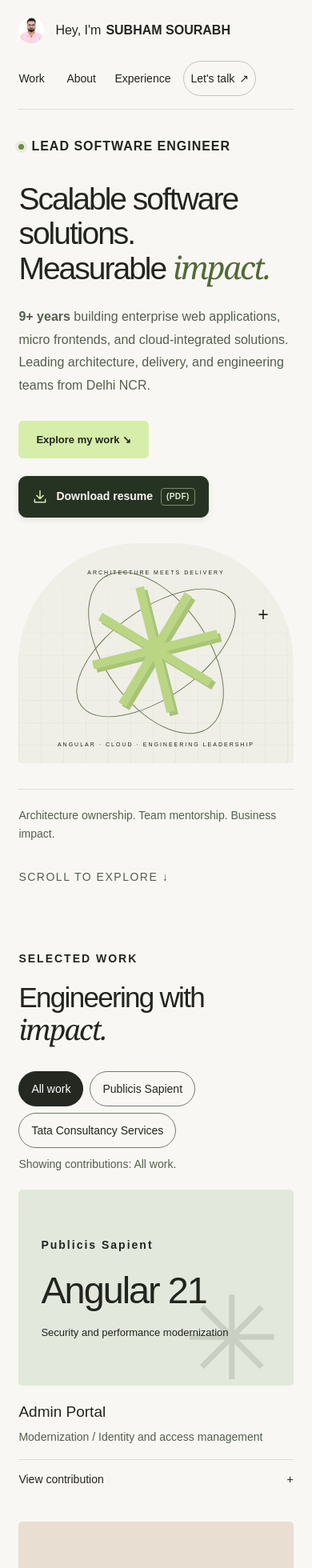
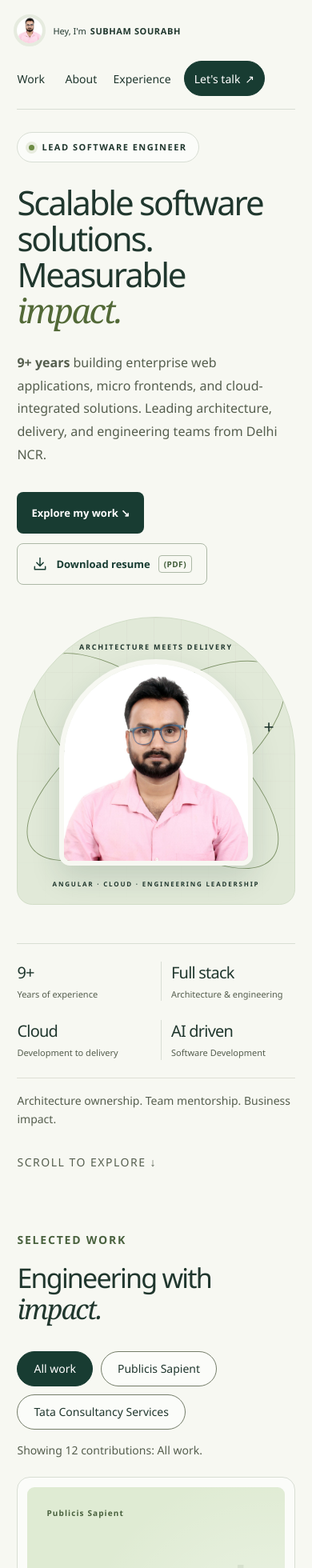
Before and after one commit to subhamsourabh265/MY_PORTFOLIO_NG, an Angular app: page / in a window 390 px wide. Shown: the top 1960 px of the page at 80% size. Built offline with nearby package versions, Linux system fonts and the light colour scheme.

Commit message:
feat: enhance hero section with new highlights and portrait image; update work section contribution display

```diff
--- a/src/app/hero/hero.component.html
+++ b/src/app/hero/hero.component.html
@@ -29,13 +29,19 @@
       <div class="art-grid"></div>
       <div class="orbit-ring ring-one"></div>
       <div class="orbit-ring ring-two"></div>
-      <div class="art-flower">✳</div>
+      <img class="hero-portrait" src="assets/my_pic.jpeg" alt="" width="300" height="360" fetchpriority="high" />
       <span class="art-label top">ARCHITECTURE MEETS DELIVERY</span
       ><span class="art-label bottom"
         >ANGULAR · CLOUD · ENGINEERING LEADERSHIP</span
       ><span class="art-cross">+</span>
     </div>
   </div>
+  <div class="hero-highlights" aria-label="Engineering focus">
+    <div><strong>9+</strong><span>Years of experience</span></div>
+    <div><strong>Full stack</strong><span>Architecture &amp; engineering</span></div>
+    <div><strong>Cloud</strong><span>Development to delivery</span></div>
+    <div><strong>AI driven</strong><span>Software Development</span></div>
+  </div>
   <div class="hero-foot">
     <span>Architecture ownership. Team mentorship. Business impact.</span
     ><a href="#work">SCROLL TO EXPLORE ↓</a>
--- a/src/app/work/work.component.html
+++ b/src/app/work/work.component.html
@@ -23,7 +23,7 @@
     }
   </div>
   <p class="result-count" role="status" aria-live="polite" aria-atomic="true">
-    Showing contribution{{ visibleProjects().length === 1 ? "" : "s" }}:
+    Showing {{ visibleProjects().length }} contribution{{ visibleProjects().length === 1 ? "" : "s" }}:
     {{ selectedFilter() }}.
   </p>
   <div class="project-grid" id="project-results">
--- a/src/styles.scss
+++ b/src/styles.scss
@@ -1,2 +1,3 @@
 @use 'styles/portfolio';
+@use 'styles/design';
 @use 'styles/accessibility';
--- /dev/null
+++ b/src/styles/_design.scss
@@ -0,0 +1,121 @@
+// Visual theme; shared accessibility rules follow this layer.
+:root { --ink: #183c32; --line: #d8ded4; }
+body { background: #f7f8f2; color: #20372e; font-family: 'Segoe UI', Arial, sans-serif; }
+.shell { width: min(1240px, 89%); }
+header { border-color: var(--line); }
+.brand { font-size: 12px; gap: 5px; }
+.brand strong { letter-spacing: .6px; }
+.brand img { outline: 4px solid #e6ebdf; }
+nav { gap: 28px; font-weight: 500; }
+.nav-contact { background: var(--ink); color: #fff; border-color: var(--ink); padding: 12px 22px; }
+nav .nav-contact:hover { color: #fff; background: #2c5546; }
+.hero { padding-top: 48px; }
+.intro { width: fit-content; padding: 9px 14px; border: 1px solid var(--line); border-radius: 30px; background: #fff9; }
+.intro strong { font-size: 11px; letter-spacing: 1.5px; font-weight: 600; }
+.hero-layout { grid-template-columns: 1.45fr 1fr; gap: 64px; padding: 34px 0 48px; }
+h1 { font-size: clamp(48px, 5.3vw, 76px); font-weight: 500; line-height: 1.07; letter-spacing: -3.8px; }
+.hero-copy { max-width: 540px; margin: 28px 0 32px; }
+.hero-actions { gap: 12px; }
+.button, .resume-link { min-height: 52px; border-radius: 8px; font-size: 13px; padding: 14px 18px; }
+.button { background: var(--ink); color: #fff; }
+.button:hover { background: #2c5546; }
+.resume-link { background: transparent; color: var(--ink); border-color: #adb9a7; box-shadow: none; }
+.resume-link:hover { background: #e7eddf; color: var(--ink); border-color: #65785b; }
+.resume-icon { color: currentColor; }
+.resume-format { color: #415d39; border-color: #adb9a7; }
+.art { height: 430px; border-radius: 180px 180px 20px 20px; background: #e1e9d8; isolation: isolate; border: 1px solid #d1ddc7; }
+.art-grid { background-size: 34px 34px; mask-image: linear-gradient(#000, transparent); }
+.hero-portrait { position: absolute; bottom: 48px; width: 70%; height: 72%; object-fit: cover; object-position: center 25%; border-radius: 140px 140px 16px 16px; border: 6px solid #f7f8f2; box-shadow: 0 16px 36px #183c3226; z-index: 1; }
+.orbit-ring { width: 110%; height: 150px; border-color: #81956b; transform: rotate(-35deg); }
+.ring-two { transform: rotate(40deg); }
+.art-label { font-size: 9px; letter-spacing: 1.8px; z-index: 2; font-weight: 600; }
+.art-label.top { top: 30px; }
+.art-label.bottom { bottom: 20px; font-size: 8px; }
+.art-cross { top: 120px; right: 25px; }
+.hero-highlights { display: grid; grid-template-columns: repeat(4, minmax(0, 1fr)); border-top: 1px solid var(--line); padding: 28px 0; gap: 24px; }
+.hero-highlights > div { display: flex; flex-direction: column; gap: 5px; padding-left: 24px; border-left: 1px solid var(--line); }
+.hero-highlights > div:first-child { border: 0; padding-left: 0; }
+.hero-highlights strong { font-size: 27px; font-weight: 500; letter-spacing: -.8px; }
+.hero-highlights span { font-size: 12px; color: #555e4e; }
+.hero-foot { padding-block: 16px; }
+.work { padding-block: 84px; }
+.eyebrow { color: #49613e; letter-spacing: 1.8px; }
+h2 { font-size: clamp(34px, 3.5vw, 48px); letter-spacing: -1.8px; }
+.section-top { margin-bottom: 32px; }
+.filters { gap: 10px; }
+.filters button { padding: 10px 20px; background: #fff7; transition: background .2s; }
+.filters button:hover { background: #e5ecdd; }
+.filters button.active { background: var(--ink); border-color: var(--ink); }
+.result-count { margin-top: 16px; }
+.project-grid { gap: 24px; align-items: start; }
+.project { padding: 12px 12px 0; border: 1px solid var(--line); border-radius: 16px; background: #fff9; transition: box-shadow .2s, border-color .2s; }
+.project:hover { border-color: #9cad91; box-shadow: 0 12px 30px #20372e0b; }
+.preview { height: 218px; border-radius: 9px; }
+.project:hover .preview { transform: none; }
+.impact-preview { padding: 24px; gap: 16px; justify-content: flex-start; background-image: radial-gradient(circle at 95% 100%, #ffffff70, transparent 65%); }
+.impact-preview .eyebrow { font-size: 10px; letter-spacing: 1.1px; }
+.impact-preview strong { font-size: clamp(26px, 2.7vw, 38px); line-height: 1.1; letter-spacing: -1.4px; overflow-wrap: anywhere; margin-top: auto; }
+.impact-preview p { font-size: 12px; line-height: 1.5; max-width: 90%; }
+.orbit { background-color: #dfebd3; }
+.forma { background-color: #f0e5d4; }
+.offscript { background-color: #e1e6f0; }
+.impact-mark { right: -10px; bottom: -35px; font-size: 155px; opacity: .08; }
+.project-heading { padding-inline: 10px; margin-top: 22px; }
+.project-heading h3 { font-size: 19px; font-weight: 600; letter-spacing: -.4px; }
+.project-type { padding-inline: 10px; min-height: 46px; }
+.project details { margin: 16px 10px 0; }
+.project summary { padding-block: 16px; font-weight: 500; }
+.project details p { overflow-wrap: anywhere; }
+.project details small { display: block; padding-bottom: 18px; }
+.about { padding-block: 84px; gap: 90px; }
+.about-mark { font-size: 100px; opacity: 1; margin-top: 40px; }
+.skill-groups { grid-template-columns: 1fr 1fr; gap: 12px; }
+.skill-groups > div { background: #eef1e7; border: 1px solid #e0e5d8; padding: 18px; border-radius: 10px; }
+.skill-groups h3 { font-weight: 600; }
+.experience { padding-block: 76px; }
+.experience-item { gap: 70px; padding-block: 36px; }
+.experience-item > div:first-child { border-left: 3px solid #b1c594; padding-left: 22px; }
+.experience h3 { font-weight: 600; }
+.experience li::marker { color: #6b8652; }
+.credentials { gap: 20px; margin-top: 22px; }
+.credentials > div { background: #eef1e7; padding: 22px; border-radius: 12px; }
+.credentials .eyebrow { font-size: 10px; }
+.contact { background: #e1eacf; border: 1px solid #cedbbd; border-radius: 20px; padding: 50px; margin-top: 20px; }
+.contact h2 { font-size: clamp(44px, 5.5vw, 76px); }
+.contact-arrow { background: var(--ink); color: #fff; width: 96px; height: 96px; }
+.contact .social-links { border-top: 1px solid #bdcda9; padding-top: 24px; }
+.contact .resume-link { text-decoration: none; }
+footer { padding-block: 28px; }
+@media (min-width: 701px) and (max-width: 1050px) {
+  .hero-layout { gap: 28px; grid-template-columns: 1.3fr 1fr; }
+  .art { height: 360px; }
+  .project-grid { grid-template-columns: repeat(2, minmax(0, 1fr)); }
+  .about { gap: 40px; }
+}
+@media (max-width: 700px) {
+  .shell { width: 89%; }
+  header { gap: 8px; }
+  .brand { font-size: 11px; }
+  nav { width: 100%; justify-content: space-between; }
+  .nav-contact { padding: 8px 12px; }
+  .hero { padding-top: 28px; }
+  .hero-layout { grid-template-columns: 1fr; gap: 28px; padding-top: 28px; }
+  h1 { font-size: clamp(42px, 9vw, 64px); letter-spacing: -2.2px; }
+  .art { width: 100%; max-width: 420px; margin-inline: auto; height: 360px; }
+  .hero-highlights { grid-template-columns: repeat(2, minmax(0, 1fr)); gap: 24px 12px; padding-block: 22px; }
+  .hero-highlights > div { padding-left: 12px; }
+  .hero-highlights > div:nth-child(odd) { border-left: 0; padding-left: 0; }
+  .hero-highlights strong { font-size: 20px; }
+  .hero-highlights span { font-size: 11px; line-height: 1.6; }
+  .work, .about, .experience { padding-block: 48px; }
+  .project-grid { grid-template-columns: 1fr; gap: 20px; }
+  .preview { height: 220px; }
+  .impact-preview strong { font-size: 34px; }
+  .project-type { min-height: 0; }
+  .about { gap: 28px; }
+  .skill-groups { grid-template-columns: 1fr; }
+  .experience-item { gap: 16px; }
+  .contact { padding: 28px 22px; border-radius: 14px; }
+  .contact h2 { font-size: 44px; }
+  .contact-arrow { width: 52px; height: 52px; }
+}
```
